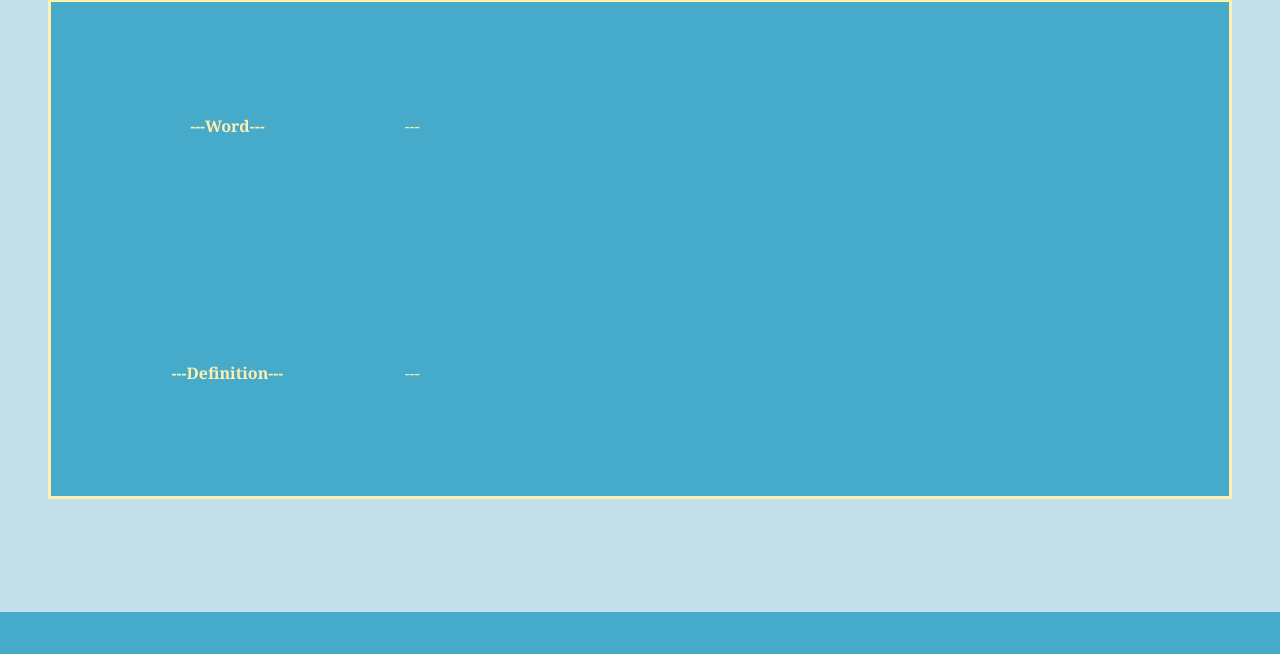
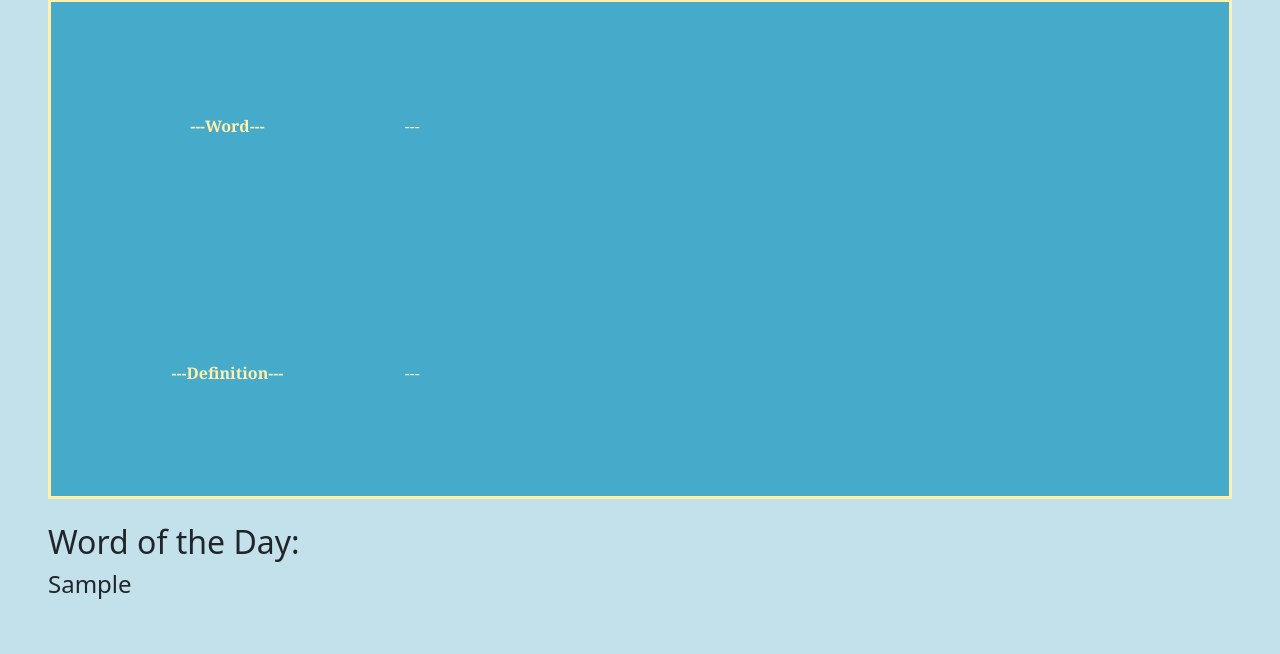
Before and after one commit to lwu1822/team_flask_portfolio, a Flask app: template templates/index.html in a window 1280 px wide. Shown: the part 188-842 px from the top of the page. Before the commit the page ends 800 px from the top, so only its background shows below. Run offline with Flask 2, Linux system fonts and the light colour scheme; the template is opened without the code that fills it: most values are stand-ins (such as "Sample title", 1, 10 or a date in 2020).

Commit message:
added word of the day

```diff
--- a/main.py
+++ b/main.py
@@ -1,9 +1,11 @@
 # import "packages" from flask
+from random import Random
 from flask import render_template, request  # import render_template from "public" flask libraries
 # import "packages" from "this" project
 from __init__ import app  # Definitions initialization
 from api import app_api # Blueprint import api definition
 from bp_projects.projects import app_projects # Blueprint directory import projects definition
+from random_word import RandomWords
 import json
 
 import requests
@@ -18,7 +20,10 @@ def page_not_found(e):
 
 @app.route('/')  # connects default URL to index() function
 def index():
-    return render_template("index.html")
+
+    wordOfTheDay = RandomWords().get_random_word()
+    print(wordOfTheDay)
+    return render_template("index.html", wordOfTheDay=wordOfTheDay)
 
 @app.route('/stub/')  # connects /stub/ URL to stub() function
 def stub():
@@ -54,10 +59,6 @@ def apitest():
     print("Definition: ")
     print(wordDefinition)
 
-
-
-
-
     newDef = json.dumps(wordDefinition)
 
     for ele in newDef:
@@ -67,6 +68,8 @@ def apitest():
 
     newDef = newDef.split('\n')
 
+
+
     return render_template("api.html", word=word, wordDefinition=wordDefinition, newDef=newDef)
 
 
--- a/templates/index.html
+++ b/templates/index.html
@@ -27,6 +27,10 @@
             <td>---</td>
         </tr>
     </table>
+
+    <br>
+    <h2>Word of the Day:</h2>
+    <h4>{{wordOfTheDay}}</h4>
 </html>
 
 {% endblock %}
```
